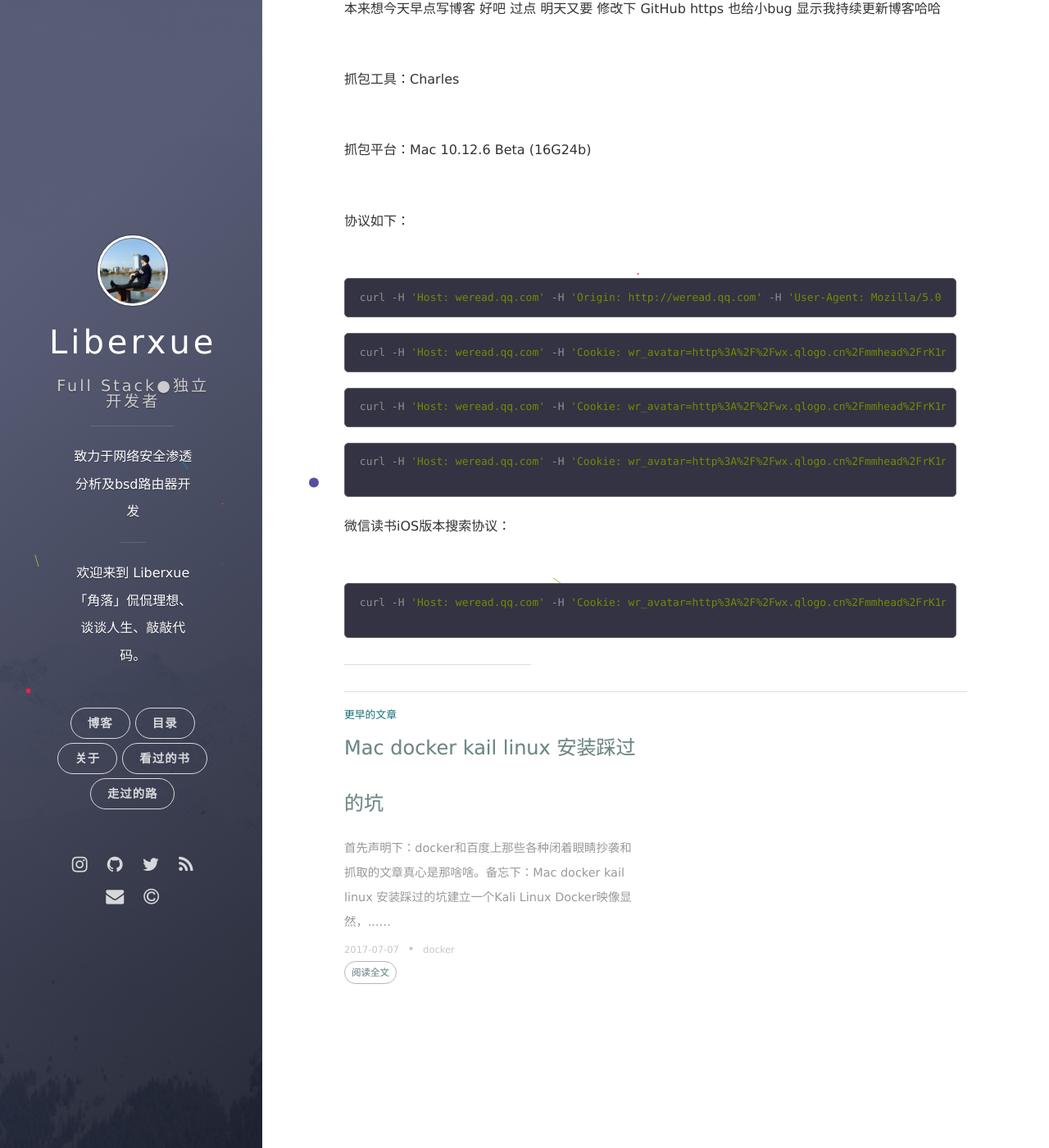
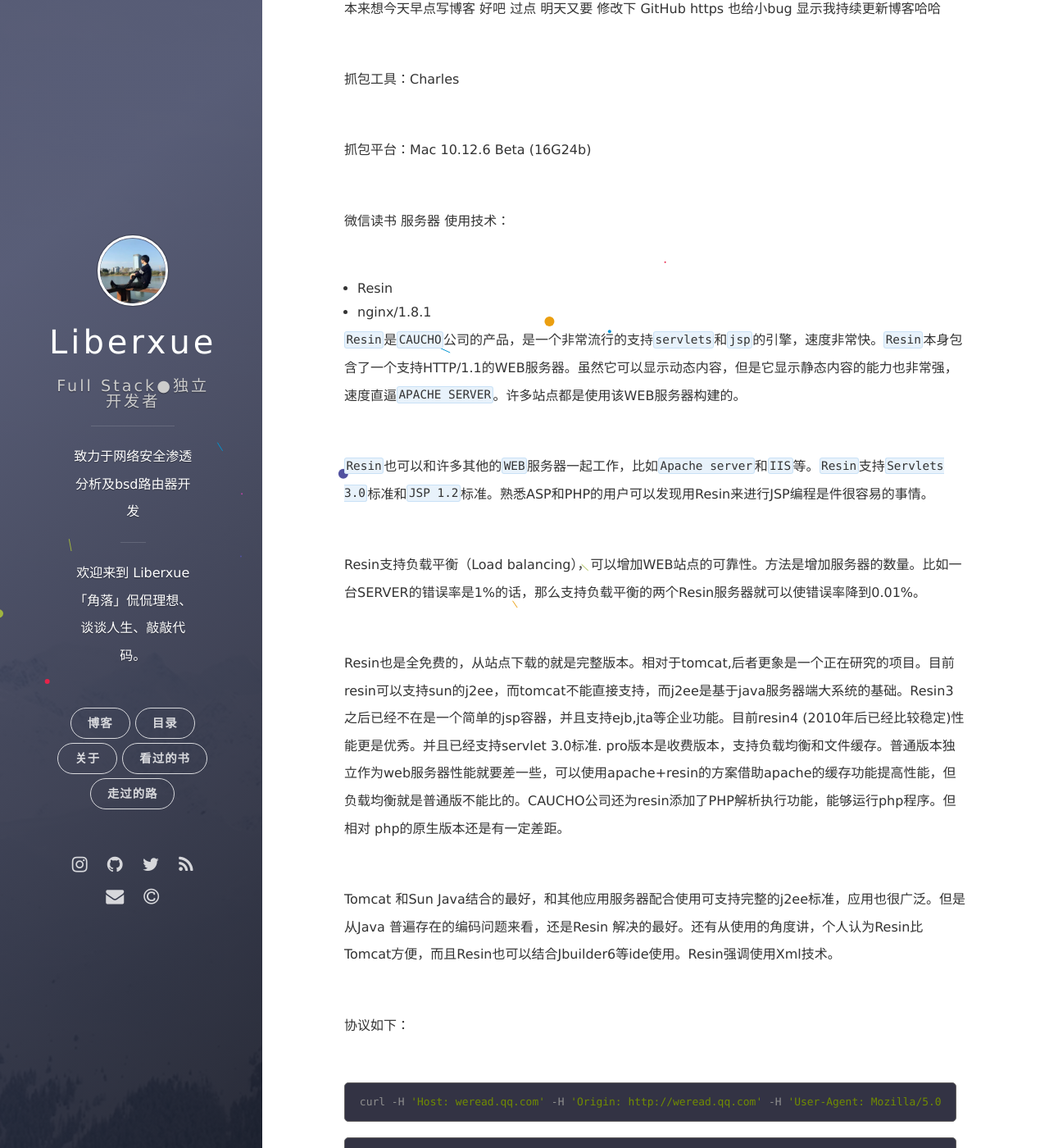
Before and after one commit to qyh214/liberxue.github.io, a Jekyll site: the page built from _posts/weread/2017-07-12-wxread.md, in a window 1280 px wide and 1400 px high, scrolled down 204 px. Shown: the whole window at 82% size. Built offline with Jekyll 4.4.1, drawn with Linux system fonts in a browser that asks for light colours; nearby versions of some CDN libraries; comment, search, counter and statistics services are not loaded; some of the changed text lies outside the part shown.

Commit message:
fix blog

````diff
--- a/_posts/weread/2017-07-12-wxread.md
+++ b/_posts/weread/2017-07-12-wxread.md
@@ -16,6 +16,21 @@ excerpt: 本来想早点时间，微信读书非要做个手机版本不做pc晕
 抓包工具：Charles
 
 抓包平台：Mac 10.12.6 Beta (16G24b)
+
+微信读书 服务器 使用技术：
+
+- Resin
+- nginx/1.8.1
+
+``Resin``是``CAUCHO``公司的产品，是一个非常流行的支持``servlets``和``jsp``的引擎，速度非常快。``Resin``本身包含了一个支持HTTP/1.1的WEB服务器。虽然它可以显示动态内容，但是它显示静态内容的能力也非常强，速度直逼``APACHE SERVER``。许多站点都是使用该WEB服务器构建的。
+
+``Resin``也可以和许多其他的``WEB``服务器一起工作，比如``Apache server``和``IIS``等。``Resin``支持``Servlets 3.0``标准和``JSP 1.2``标准。熟悉ASP和PHP的用户可以发现用Resin来进行JSP编程是件很容易的事情。
+
+Resin支持负载平衡（Load balancing），可以增加WEB站点的可靠性。方法是增加服务器的数量。比如一台SERVER的错误率是1%的话，那么支持负载平衡的两个Resin服务器就可以使错误率降到0.01%。
+
+Resin也是全免费的，从站点下载的就是完整版本。相对于tomcat,后者更象是一个正在研究的项目。目前resin可以支持sun的j2ee，而tomcat不能直接支持，而j2ee是基于java服务器端大系统的基础。Resin3 之后已经不在是一个简单的jsp容器，并且支持ejb,jta等企业功能。目前resin4 (2010年后已经比较稳定)性能更是优秀。并且已经支持servlet 3.0标准. pro版本是收费版本，支持负载均衡和文件缓存。普通版本独立作为web服务器性能就要差一些，可以使用apache+resin的方案借助apache的缓存功能提高性能，但负载均衡就是普通版不能比的。CAUCHO公司还为resin添加了PHP解析执行功能，能够运行php程序。但相对 php的原生版本还是有一定差距。
+
+Tomcat 和Sun Java结合的最好，和其他应用服务器配合使用可支持完整的j2ee标准，应用也很广泛。但是从Java 普遍存在的编码问题来看，还是Resin 解决的最好。还有从使用的角度讲，个人认为Resin比Tomcat方便，而且Resin也可以结合Jbuilder6等ide使用。Resin强调使用Xml技术。
 
 协议如下：
 
@@ -42,3 +57,10 @@ curl -H 'Host: weread.qq.com' -H 'Cookie: wr_avatar=http%3A%2F%2Fwx.qlogo.cn%2Fm
 curl -H 'Host: weread.qq.com' -H 'Cookie: wr_avatar=http%3A%2F%2Fwx.qlogo.cn%2Fmmhead%2FrK1nsTlCD8GxAic87cBQBrQBghicm72fkbiaPCUEUwRb1yaQF8yM0eib6w%2F0; wr_logined=1; wr_name=Liberxue; wr_skey=ThoYMbm2; wr_vid=7413057; sd_cookie_crttime=1499317803091; sd_userid=41101499317803091; pgv_pvid=73599382; pgv_pvi=9667674112' -H 'Accept: text/html,application/xhtml+xml,application/xml;q=0.9,*/*;q=0.8' -H 'Upgrade-Insecure-Requests: 1' -H 'User-Agent: Mozilla/5.0 (iPhone; CPU iPhone OS 11_0 like Mac OS X) AppleWebKit/604.1.25 (KHTML, like Gecko) Mobile/15A5304i MicroMessenger/6.5.10 NetType/WIFI Language/zh_CN' -H 'Accept-Language: zh-cn' --compressed 'http://weread.qq.com/wrpage/search?ref=mp&keyword=time&code=051Sdj482Sv9lP0lDt7825lf482Sdj4P&state=665533'
 
 ```
+微信读书主页协议 不完整回头再研究
+
+```
+https://i.weread.qq.com/feature?
+
+{"synckey":2499788,"feature":{"DisableNetworkDiagnosis":1,"IAPCancelTime":13000,"disableAutoPlayAudio":1,"exchangeDirectly":1,"inviteFromExchangeView":1,"mustShareSuccBeforeExchange":0,"notUseCertificate":1,"shareBeforeExchange":0,"showAppStoreRecomment":0,"winwinGiftFromBookDetail":1,"winwinGiftFromReading":1,"winwinGiftMaxReceive":2,"showArticle":0,"showExchangeRuleDetail":1}}
+```
````
